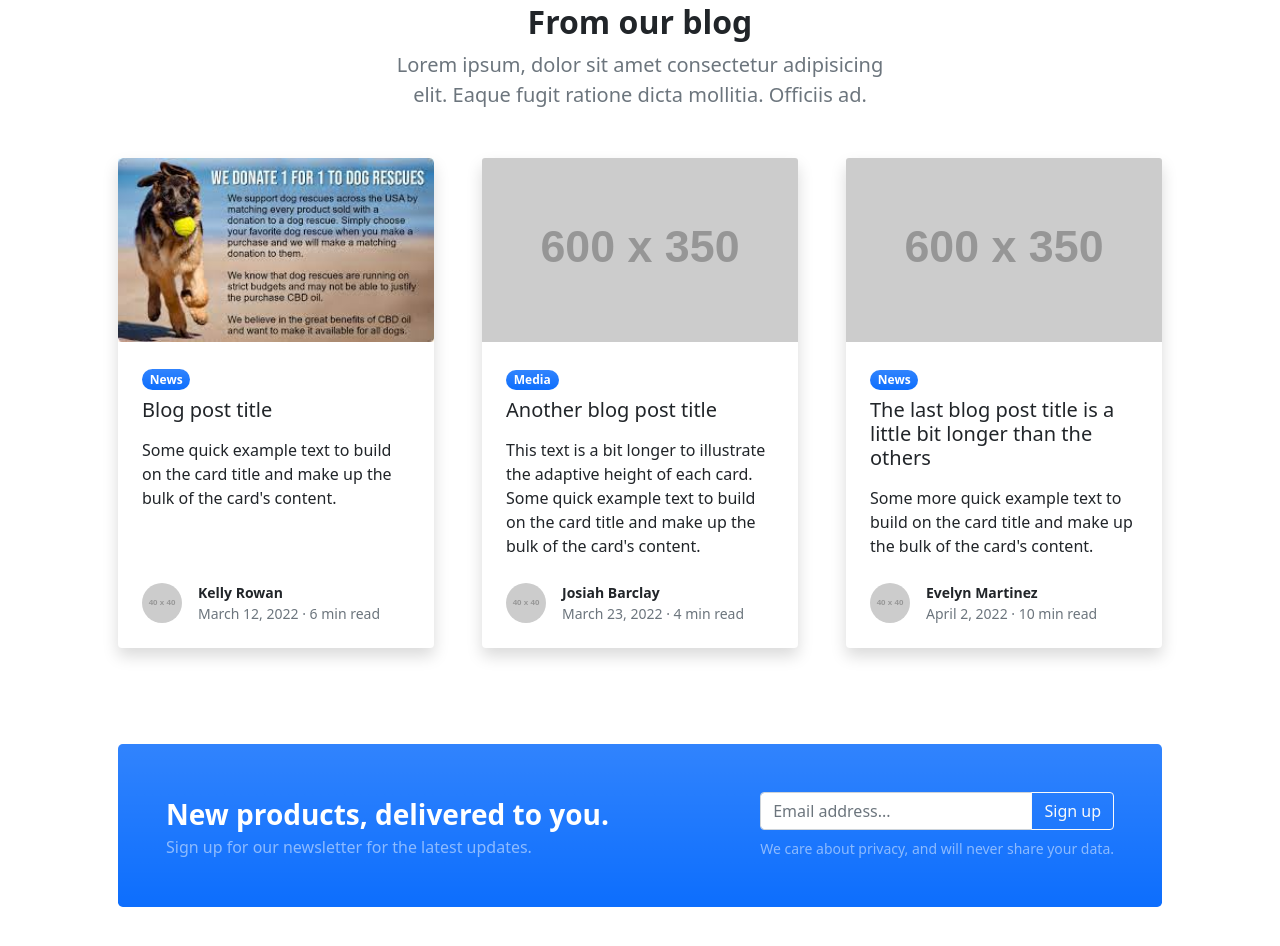
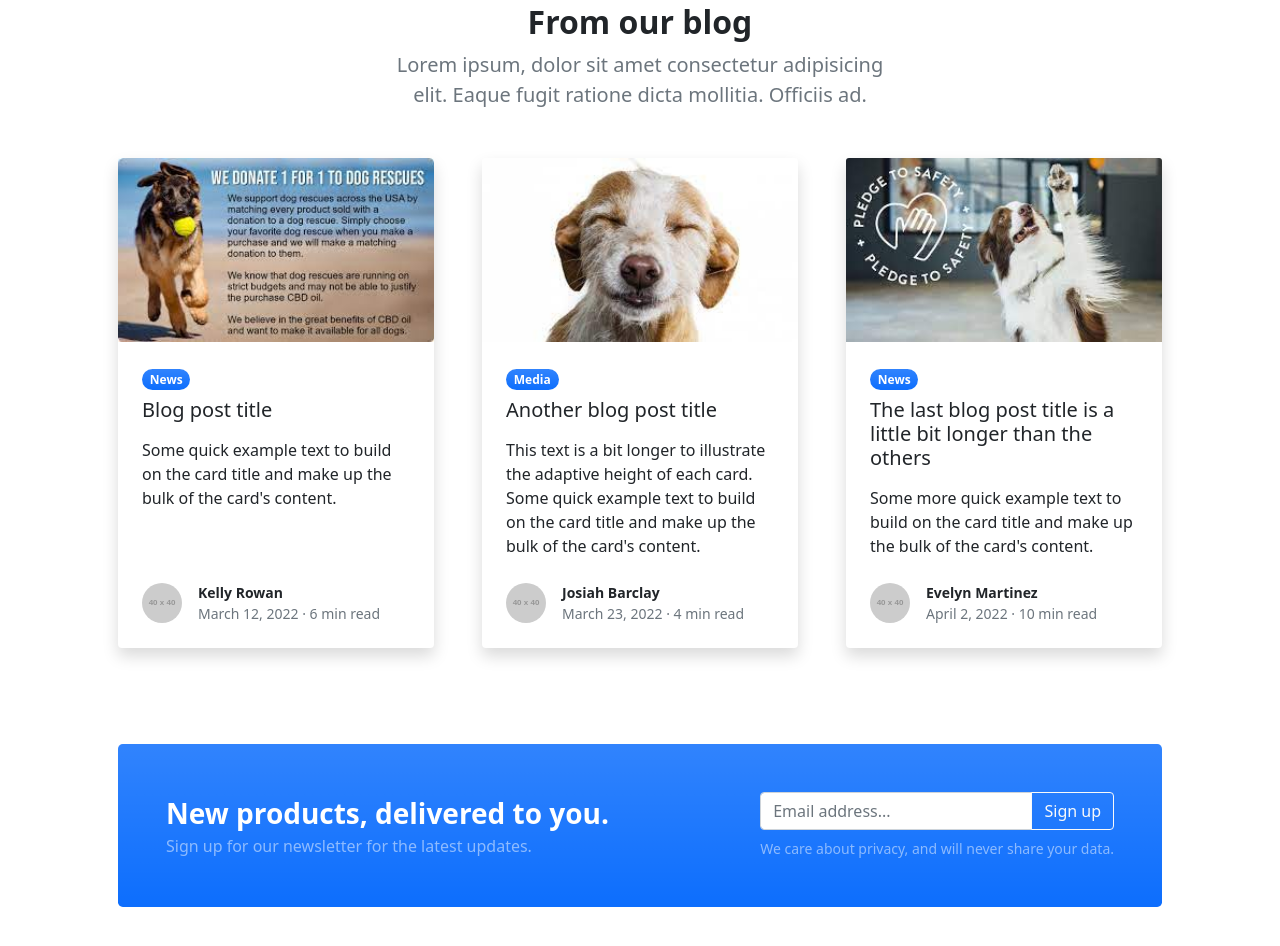
Before and after one commit to MikeKaoYang/gitbasic, a plain HTML site: page index.html in a window 1280 px wide. Shown: the part 1588-2534 px from the top of the page. Drawn offline with nearby package versions, Linux system fonts and the light colour scheme; placeholder pictures from the web are drawn by us.

Commit message:
udpate pictures

```diff
--- a/index.html
+++ b/index.html
@@ -151,7 +151,7 @@
                         </div>
                         <div class="col-lg-4 mb-5">
                             <div class="card h-100 shadow border-0">
-                                <img class="card-img-top" src="https://dummyimage.com/600x350/adb5bd/495057" alt="..." />
+                                <img class="card-img-top" src="assets/dog1.jpg" alt="..." />
                                 <div class="card-body p-4">
                                     <div class="badge bg-primary bg-gradient rounded-pill mb-2">Media</div>
                                     <a class="text-decoration-none link-dark stretched-link" href="#!"><h5 class="card-title mb-3">Another blog post title</h5></a>
@@ -172,7 +172,7 @@
                         </div>
                         <div class="col-lg-4 mb-5">
                             <div class="card h-100 shadow border-0">
-                                <img class="card-img-top" src="https://dummyimage.com/600x350/6c757d/343a40" alt="..." />
+                                <img class="card-img-top" src="assets/dog2.jpg" alt="..." />
                                 <div class="card-body p-4">
                                     <div class="badge bg-primary bg-gradient rounded-pill mb-2">News</div>
                                     <a class="text-decoration-none link-dark stretched-link" href="#!"><h5 class="card-title mb-3">The last blog post title is a little bit longer than the others</h5></a>
```
